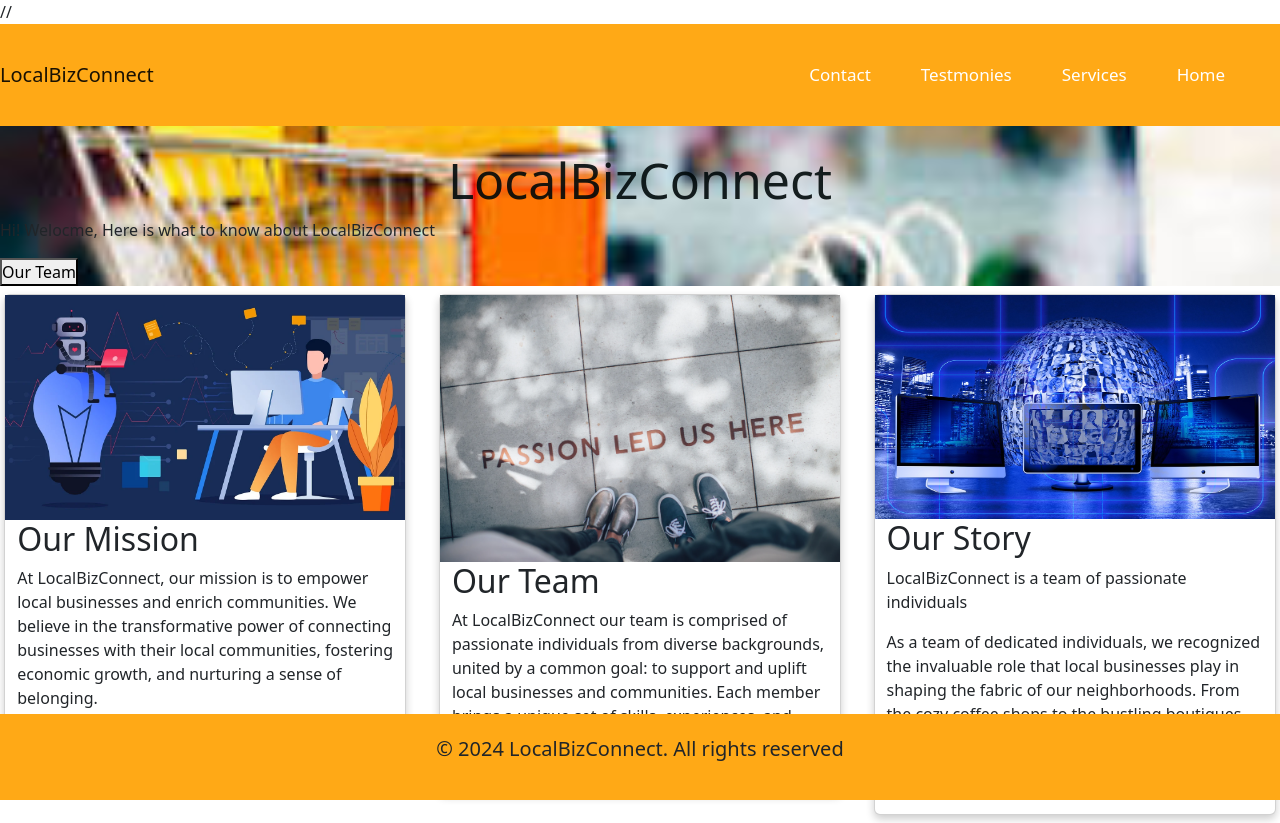
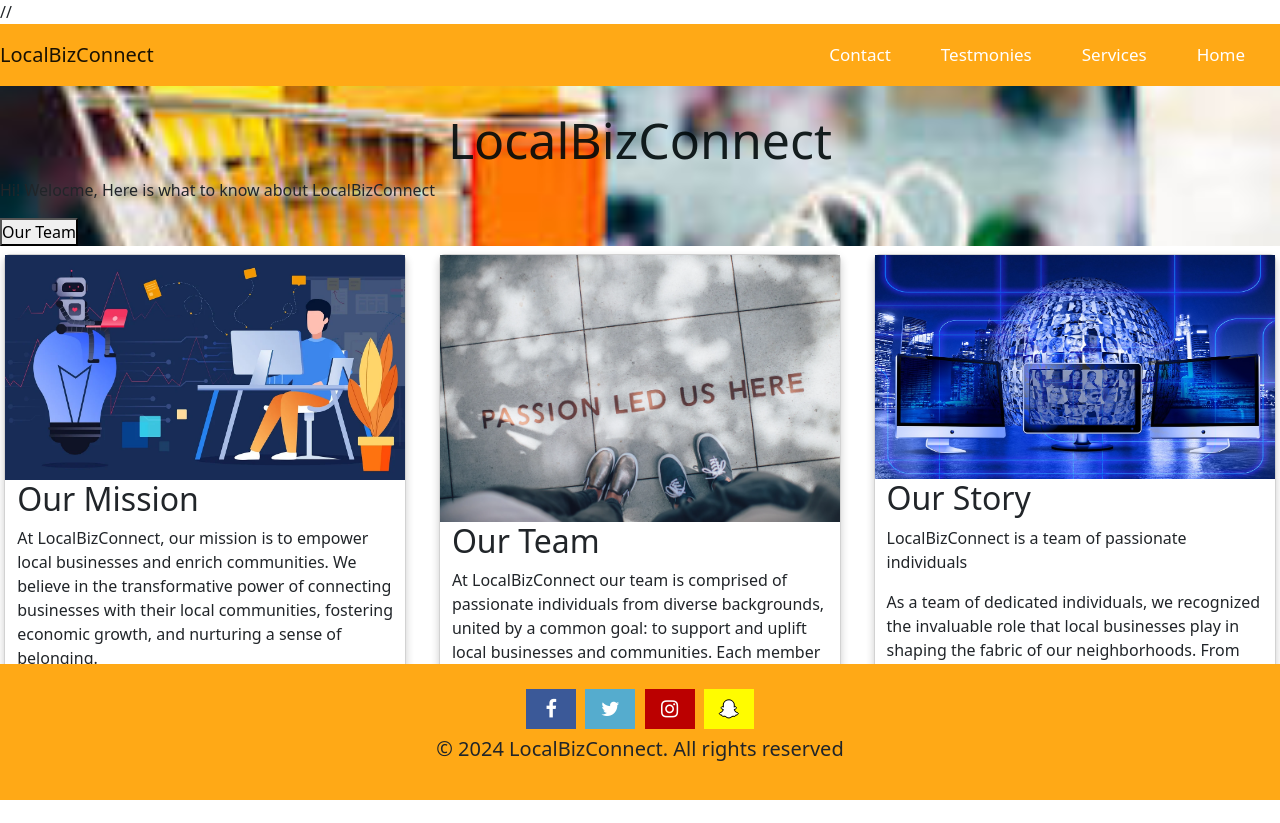
Before and after one commit to namutala/website, a Django app: page /about/ in a window 1280 px wide. After the commit the page ends 800 px from the top, so only its background shows below. Run offline with Django 5.2, Linux system fonts and the light colour scheme.

Commit message:
adding the footer

```diff
--- a/static/about.css
+++ b/static/about.css
@@ -10,7 +10,7 @@ nav {
 }
 .navbar ul{
     list-style-type: none;
-    padding: 30px;
+    padding: 10px;
     margin: 0px;
     font-size: 17px;
 }
@@ -71,3 +71,31 @@ footer{
     position: fixed;
     bottom: 0;
 }
+.fa{
+    padding: 10px;
+    text-align: center;
+    text-decoration: none;
+    width: 50px;
+    font-size: 30px;
+    margin: 5px 2px;
+}
+.fa:hover{
+    opacity: 0.7;
+}
+.fa-facebook{
+    background-color: #3B5998;
+    color: white;
+}
+.fa-twitter{
+    background-color: #55ACCE;
+    color: white;
+}
+.fa-instagram{
+    background-color: #bb0000;
+    color: white;
+}
+.fa-snapchat-ghost{
+    background-color: #fffc00;
+    color: white;
+    text-shadow: -1px 0 black, 0 1px black, 1px 0 black, 0 -1px black;
+}
--- a/storefront/templates/storefront/about.html
+++ b/storefront/templates/storefront/about.html
@@ -5,6 +5,7 @@
     <meta name="viewport" content="width=device-width, initial-scale=1.0">
     <link rel="stylesheet" href="/static/about.css">
     <link rel="stylesheet" href="https://cdnjs.cloudflare.com/ajax/libs/font-awesome/6.5.1/css/all.min.css" integrity="..." crossorigin="anonymous">
+    <link rel="stylesheet" href="https://cdnjs.cloudflare.com/ajax/libs/font-awesome/4.7.0/css/font-awesome.min.css">
     <link rel="stylesheet" href="https://cdn.jsdelivr.net/npm/bootstrap@5.2.3/dist/css/bootstrap.min.css" rel="stylesheet" integrity="sha384-rbsA2VBKQhggwzxH7pPCaAqO46MgnOM80zW1RWuH61DGLwZJEdK2Kadq2F9CUG65" crossorigin="anonymous">//
     <title>LocalBizConnect</title>
 </head>
@@ -64,6 +65,10 @@
     </section>
     <footer>
         <div class="container">
+            <a href="#" class="fa fa-facebook"></a>
+            <a href="#" class="fa fa-twitter"></a>
+            <a href="#" class="fa fa-instagram"></a>
+            <a href="#" class="fa fa-snapchat-ghost"></a>
             <p>&copy; 2024 LocalBizConnect. All rights reserved</p>
         </div>
     </footer>
```
